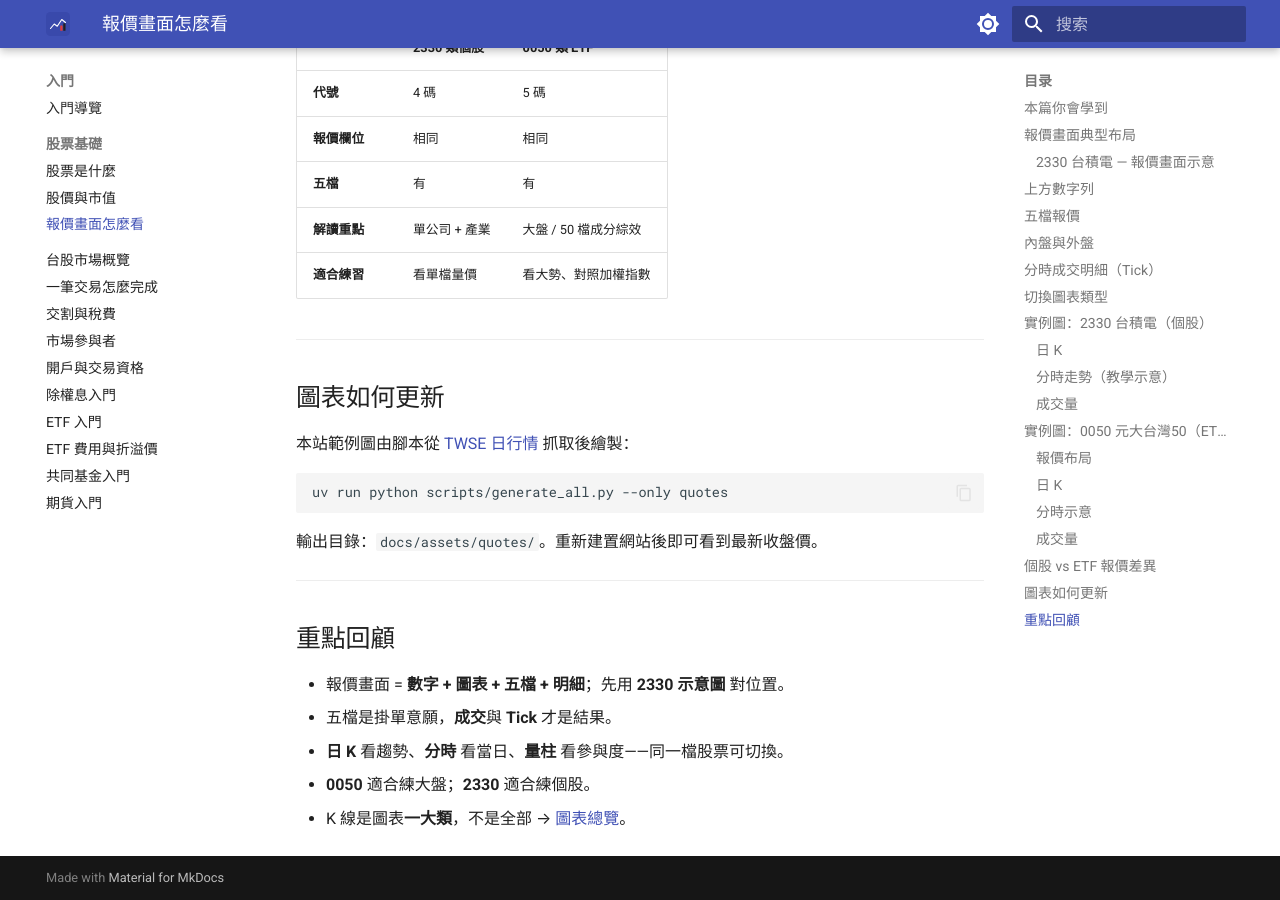
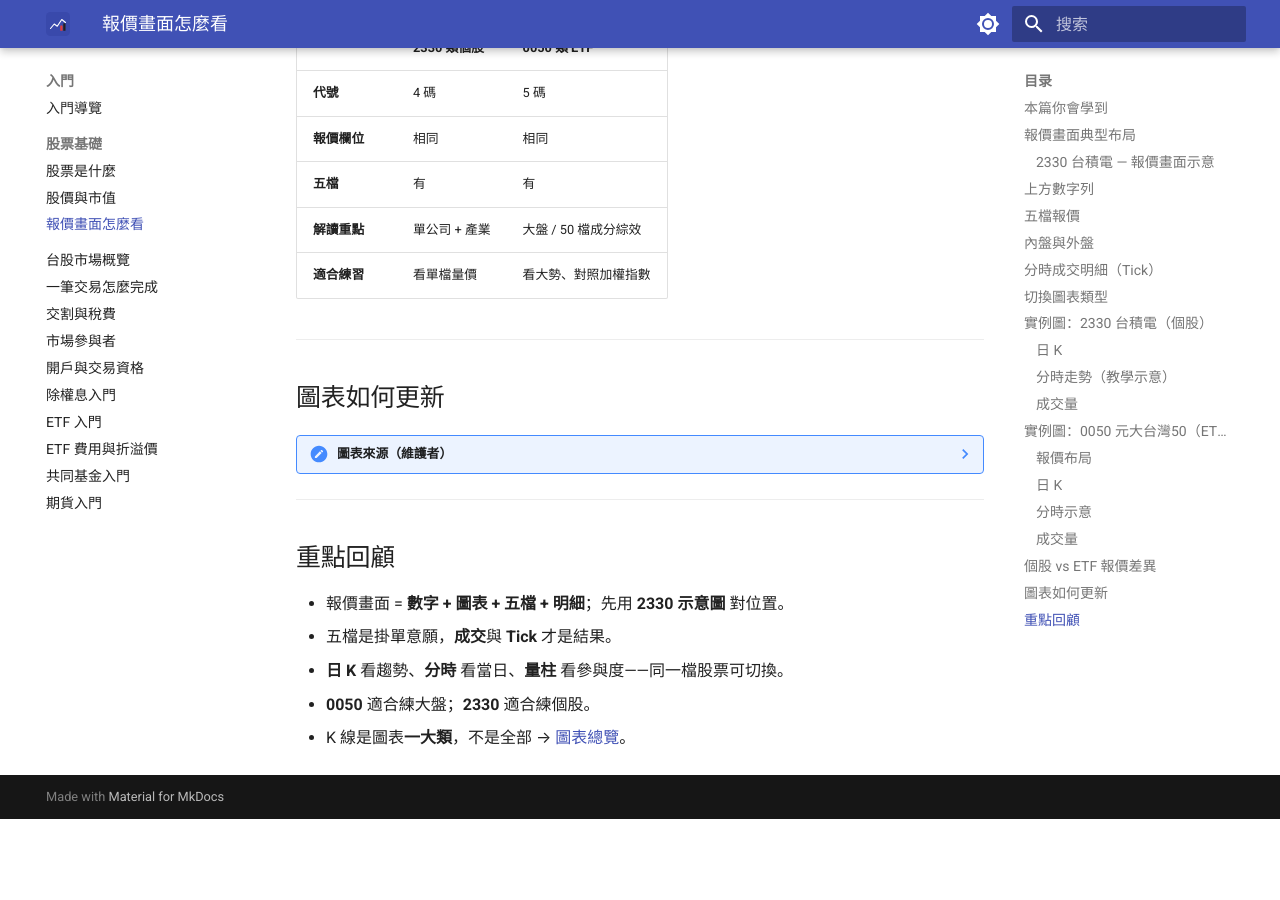
Before and after one commit to skymiku39/stock_school, an MkDocs documentation site: the page built from docs/01-basics/quote-screen.md, in a window 1280 px wide and 900 px high, scrolled down 7464 px. Built offline with MkDocs 1.6.1 and Material for MkDocs 9.7.7, drawn with Linux system fonts in a browser that asks for light colours; after the commit the page ends 8283 px from its top, so only the background shows below that; some of the changed text lies outside the part shown.

Commit message:
docs: 將產圖指令移出學員正文
報價與指標頁改以摺疊「圖表來源」指向架構說明，避免維護指令干擾閱讀。

Co-authored-by: Cursor <cursoragent@cursor.com>

````diff
--- a/docs/01-basics/quote-screen.md
+++ b/docs/01-basics/quote-screen.md
@@ -31,7 +31,7 @@ flowchart TB
 
 ### 2330 台積電 — 報價畫面示意
 
-下方為**教學用布局圖**：數字來自 TWSE 最近一個交易日收盤價，五檔與 Tick 為**示意**（非即時掛單）。更新圖表：`uv run python scripts/generate_all.py --only quotes`
+下方為**教學用布局圖**：數字來自 TWSE 最近一個交易日收盤價，五檔與 Tick 為**示意**（非即時掛單）。
 
 ![2330 報價畫面布局示意](../assets/quotes/2330-quote-screen.svg)
 
@@ -181,13 +181,8 @@ ETF 報價欄位與個股相同（5 碼代號、盤中像股票買賣）。用 0
 
 ## 圖表如何更新
 
-本站範例圖由腳本從 [TWSE 日行情](../appendix/data-sources.md) 抓取後繪製：
-
-```bash
-uv run python scripts/generate_all.py --only quotes
-```
-
-輸出目錄：`docs/assets/quotes/`。重新建置網站後即可看到最新收盤價。
+??? note "圖表來源（維護者）"
+    本站範例圖由腳本從 [TWSE 日行情](../appendix/data-sources.md) 抓取後繪製，產圖指令與流程見 [架構說明](../ARCHITECTURE.md)。
 
 ---
 
````
Also changed, not shown: docs/04-charts/ma.md (+2 -1 lines), docs/04-charts/macd.md (+2 -1 lines).
